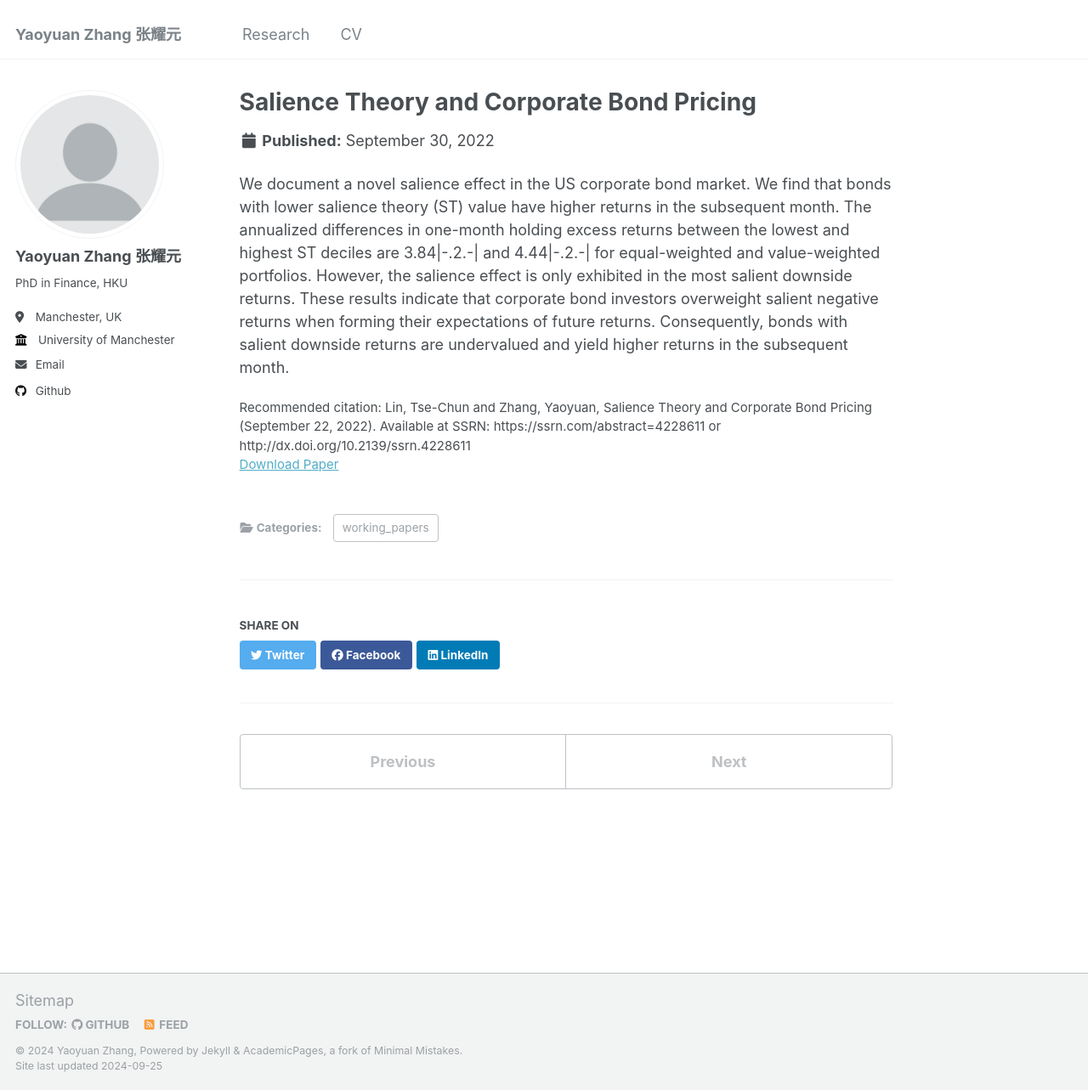
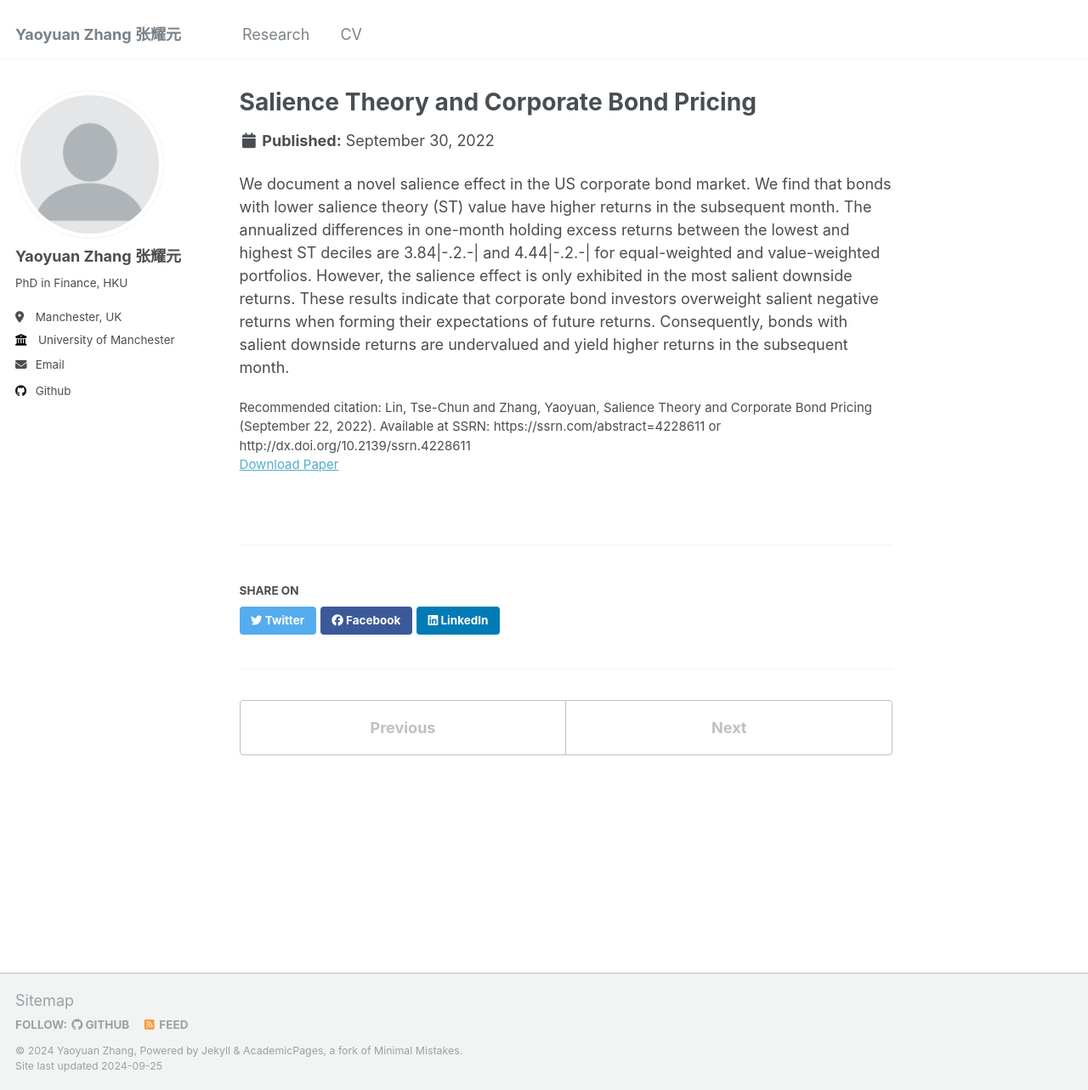
Before and after one commit to yaoyuanzhang-research/yaoyuanzhang-research.github.io, a Jekyll site: the page built from _publications/LinZhangSalience.md, in a window 1280 px wide and 1283 px high. Shown: the whole window at 85% size. Built offline with Jekyll 4.4.1, drawn with Linux system fonts in a browser that asks for light colours.

Commit message:
Update single.html

```diff
--- a/_layouts/single.html
+++ b/_layouts/single.html
@@ -76,7 +76,7 @@ layout: default
         {% if site.data.ui-text[site.locale].meta_label %}
           <h4 class="page__meta-title">{{ site.data.ui-text[site.locale].meta_label }}</h4>
         {% endif %}
-        {% include page__taxonomy.html %}
+<!--         {% include page__taxonomy.html %} -->
       </footer>
 
       {% if page.share %}{% include social-share.html %}{% endif %}
```
